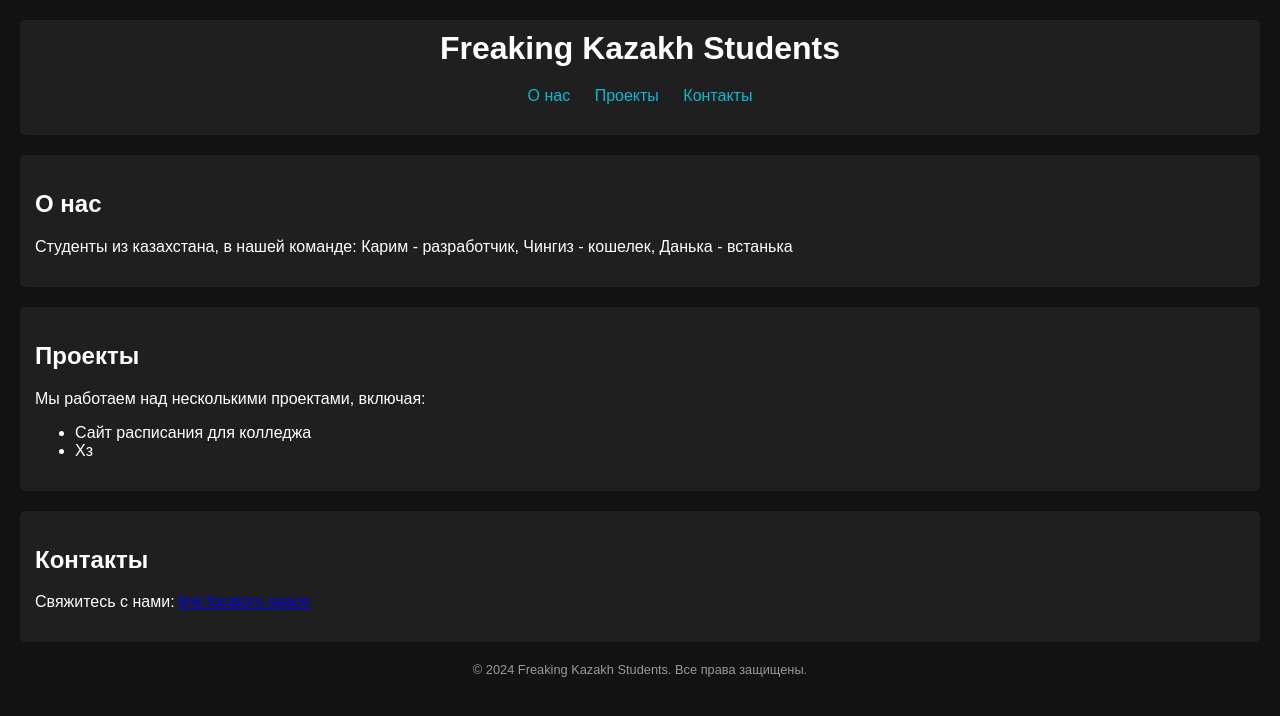
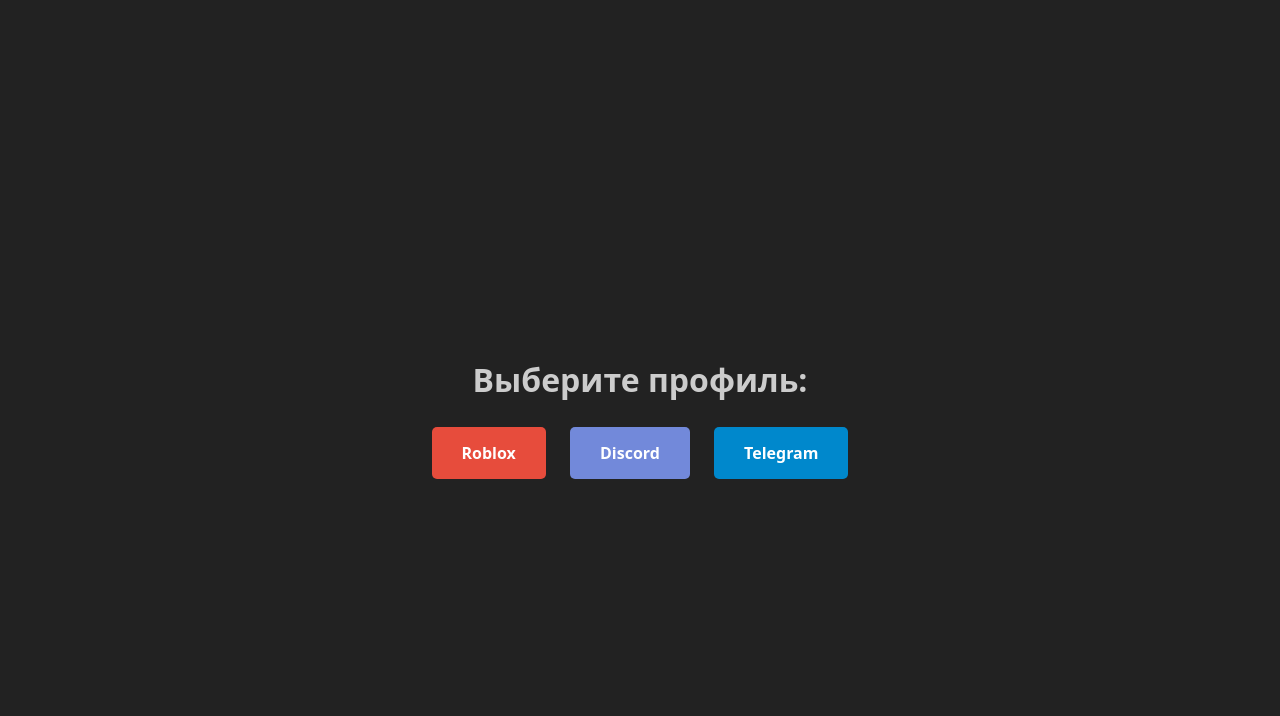
Before and after one commit to JkarimS/fks, a plain HTML site: page index.html in a window 1280 px wide. Drawn offline with Linux system fonts and the light colour scheme; a web font is replaced by a local one.

Commit message:
Update index.html

```diff
--- a/index.html
+++ b/index.html
@@ -1,82 +1,100 @@
+
 <!DOCTYPE html>
-<html lang="ru">
+<html lang="en">
 <head>
+    <meta name="description" content="focalors.space, Самый главный симп Фурины/Фокалорс JkarimS!">
+    <meta name="yandex-verification" content="88500b833f0ceae9">
+    <link rel="shortcut icon" type="image/x-icon" href="favicon.ico">
     <meta charset="UTF-8">
+    <meta http-equiv="X-UA-Compatible" content="IE=edge">
     <meta name="viewport" content="width=device-width, initial-scale=1.0">
-    <title>FKS - Freaking Kazakh Students</title>
+    <title>Выбор профиля</title>
     <style>
+        html, body {
+            margin: 0;
+            padding: 0;
+            height: 100%;
+            font-family: 'Noto Sans', sans-serif;
+        }
+
         body {
-            background-color: #121212;
-            color: #ffffff;
-            font-family: Arial, sans-serif;
-            margin: 0;
-            padding: 20px;
+            background-color: #222;
+            color: #fff;
+            display: flex;
+            flex-direction: column;
+            justify-content: center;
+            align-items: center;
+            zoom: 1;
+            transition: zoom 0.5s ease-in-out; /* Плавное изменение масштаба */
         }
-        header {
-            background-color: #1f1f1f;
-            padding: 10px 20px;
-            text-align: center;
+
+        #background-text {
+            position: fixed;
+            top: 50%;
+            left: 50%;
+            transform: translate(-50%, -50%);
+            font-family: 'Fontaine';
+            font-size: 150px;
+            color: rgba(255, 255, 255, 0.1);
+            pointer-events: none;
+            z-index: -1;
+            display: none; /* Скрыть текст до загрузки шрифта */
+        }
+
+        h1 {
+            color: #ccc;
+            z-index: 1;
+        }
+
+        .profile-buttons {
+            margin-top: 20px; /* Увеличиваем отступ между заголовком и кнопками */
+        }
+
+        .profile-button {
+            margin: 10px;
+            padding: 15px 30px;
+            font-size: 16px;
+            text-decoration: none;
+            color: #fff;
+            background-color: #3498db;
             border-radius: 5px;
+            cursor: pointer;
+            transition: background-color 0.3s; /* Добавляем плавное изменение цвета фона при наведении */
         }
-        h1 {
-            margin: 0;
+
+        .profile-button:hover {
+            background-color: #2e86c1; /* Изменяем цвет фона при наведении */
         }
-        nav {
-            margin: 20px 0;
-        }
-        nav a {
-            color: #00bcd4;
-            text-decoration: none;
-            margin: 0 10px;
-        }
-        nav a:hover {
-            text-decoration: underline;
-        }
-        section {
-            margin: 20px 0;
-            background-color: #1f1f1f;
-            padding: 15px;
-            border-radius: 5px;
-        }
-        footer {
-            text-align: center;
-            margin-top: 20px;
-            font-size: 0.8em;
-            color: #999;
+
+        .roblox { background-color: #e74c3c; }
+        .discord { background-color: #7289da; }
+        .telegram { background-color: #0088cc; }
+
+        @media (max-width: 768px) {
+            body {
+                zoom: 0.8; /* Уменьшаем масштаб */
+            }
         }
     </style>
 </head>
 <body>
-    <header>
-        <h1>Freaking Kazakh Students</h1>
-        <nav>
-            <a href="#about">О нас</a>
-            <a href="#projects">Проекты</a>
-            <a href="#contact">Контакты</a>
-        </nav>
-    </header>
+    <div id="background-text">Farewell...</div>
 
-    <section id="about">
-        <h2>О нас</h2>
-        <p>Студенты из казахстана, в нашей команде: Карим - разработчик, Чингиз - кошелек, Данька - встанька</p>
-    </section>
+    <h1>Выберите профиль:</h1>
 
-    <section id="projects">
-        <h2>Проекты</h2>
-        <p>Мы работаем над несколькими проектами, включая:</p>
-        <ul>
-            <li>Сайт расписания для колледжа</li>
-            <li>Хз</li>
-        </ul>
-    </section>
+    <div class="profile-buttons">
+        <a href="https://www.roblox.com/share?code=52b54ad6c9ef1540a86b591c00760ae2&amp;type=Profile" target="_blank" class="profile-button roblox"><b>Roblox</b></a>
+        <a href="https://discordapp.com/users/649244006177570837" target="_blank" class="profile-button discord"><b>Discord</b></a>
+        <a href="https://t.me/JkarimS" target="_blank" class="profile-button telegram"><b>Telegram</b></a>
+    </div>
 
-    <section id="contact">
-        <h2>Контакты</h2>
-        <p>Свяжитесь с нами: <a href="https://link.focalors.space">link.focalors.space</a></p>
-    </section>
+    <script>
+        const fontaineFont = new FontFace('Fontaine', 'url(fontaine.ttf)');
 
-    <footer>
-        <p>&copy; 2024 Freaking Kazakh Students. Все права защищены.</p>
-    </footer>
+        fontaineFont.load().then((loadedFont) => {
+            document.fonts.add(loadedFont);
+            document.getElementById('background-text').style.display = 'block';
+        });
+    </script>
 </body>
 </html>
```
